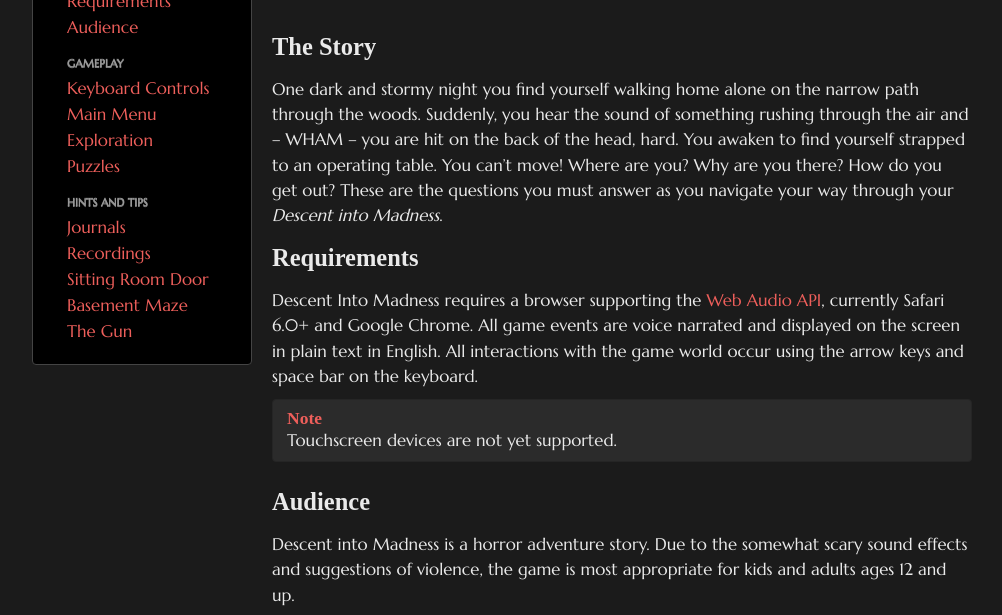
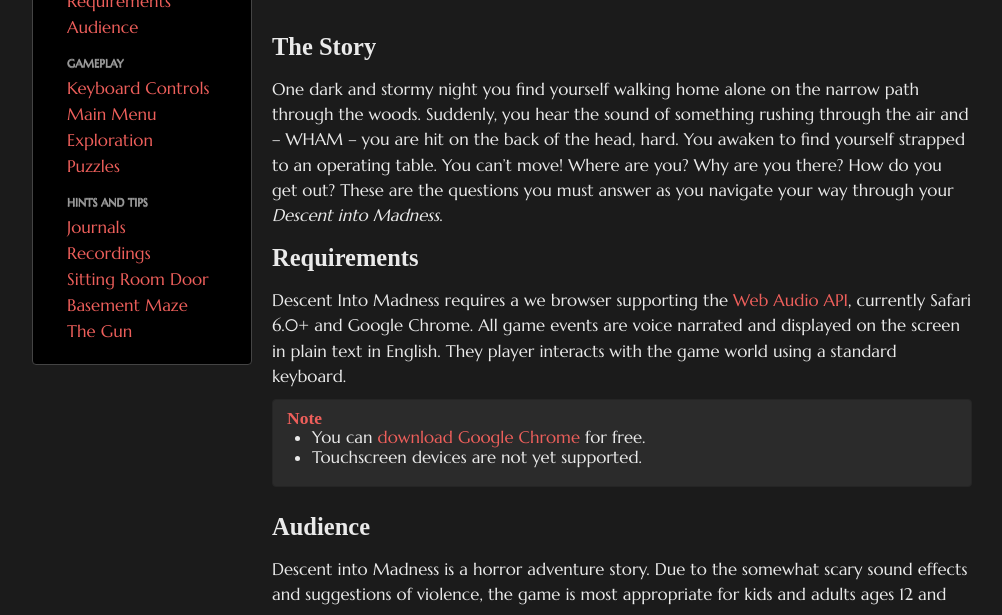
Before and after one commit to parente/dim-site, a plain HTML site: page help.html in a window 1280 px wide. Shown: the part 153-768 px from the top of the page, without its empty margins (138-1140 px from the left). Drawn offline with nearby package versions, Linux system fonts and the light colour scheme; a web font is replaced by a local one.

Commit message:
Feature detect web audio + no touch before enabling play buttons

```diff
--- a/help.html
+++ b/help.html
@@ -16,7 +16,7 @@
                     <p class="pull-right navbar-text">Descent Into Madness</p>
                     <ul class="nav">
                         <li><a href="index.html">Home</a></li>
-                        <li><a href="webapp/index.html">Play</a></li>
+                        <li id="play-nav" style="display: none;"><a href="webapp/">Play</a></li>
                         <li class="active"><a href="#">Help</a></li>
                     </ul>
                 </div>
@@ -60,11 +60,13 @@
 
                             <section id="requirements">
                                 <h3>Requirements</h3>
-                                <p>Descent Into Madness requires a browser supporting the <a href="http://caniuse.com/#feat=audio-api">Web Audio API</a>, currently Safari 6.0+ and Google Chrome. All game events are voice narrated and displayed on the screen in plain text in English. All interactions with the game world occur using the arrow keys and space bar on the keyboard.</p>
+                                <p>Descent Into Madness requires a we browser supporting the <a href="http://caniuse.com/#feat=audio-api">Web Audio API</a>, currently Safari 6.0+ and Google Chrome. All game events are voice narrated and displayed on the screen in plain text in English. They player interacts with the game world using a standard keyboard.</p>
 
                                 <div class="alert">
                                     <h4>Note</h4>
-                                    Touchscreen devices are not yet supported.
+                                    <ul>
+                                        <li>You can <a href="https://www.google.com/intl/en/chrome/browser/">download Google Chrome</a> for free.</li>
+                                        <li>Touchscreen devices are not yet supported.</li>
                                 </div>
                             </section>
 
@@ -187,6 +189,7 @@
 
         <script src="http://code.jquery.com/jquery.js"></script>
         <script src="lib/bootstrap/js/bootstrap.min.js"></script>
+        <script src="lib/main.js"></script>
 
         <script type="text/javascript">
   var _gaq = _gaq || [];
--- /dev/null
+++ b/lib/main.js
@@ -0,0 +1,8 @@
+$(function() {
+    console.log('here');
+    if(webkitAudioContext &&
+       !('ontouchstart' in document.documentElement)) {
+        $('#play-nav').show();
+        $('#play-button').show();
+    }
+});
```
Also changed, not shown: index.html (+3 -3 lines).
